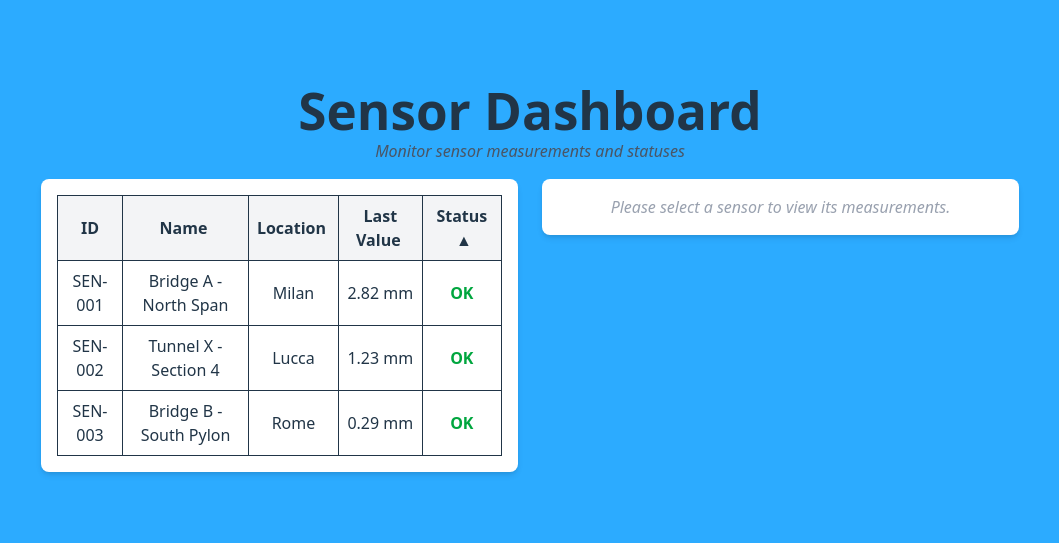
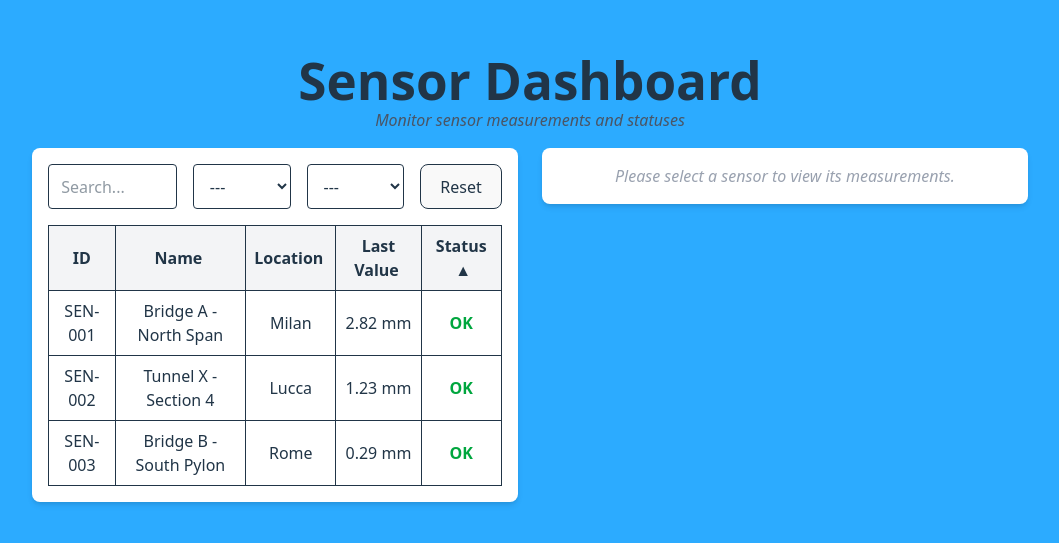
Before and after one commit to luca-longinotti/movesolutions-challenge, a Vue app in the folder move-dashboard/: page / in a window 1280 px wide. Shown: the part 123-666 px from the top of the page, without its empty margins (110-1169 px from the left). Built offline with nearby package versions, Linux system fonts and the light colour scheme.

Commit message:
add table filters

```diff
--- a/move-dashboard/src/style.css
+++ b/move-dashboard/src/style.css
@@ -41,7 +41,7 @@ h1 {
 
 button {
   border-radius: 8px;
-  border: 1px solid transparent;
+  border: 1px solid;
   padding: 0.6em 1.2em;
   font-size: 1em;
   font-weight: 500;
@@ -51,7 +51,9 @@ button {
   transition: border-color 0.25s;
 }
 button:hover {
+  background-color: #1a1a1a;
   border-color: #646cff;
+  color: #f5ecec;
 }
 button:focus,
 button:focus-visible {
--- a/move-dashboard/src/views/Dashboard.vue
+++ b/move-dashboard/src/views/Dashboard.vue
@@ -1,5 +1,5 @@
 <script setup>
-import {ref, onMounted} from 'vue';
+import {ref, onMounted, computed} from 'vue';
 import { generateMeasurements } from '../utils/generateMeasurements';
 import SensorTable from '../components/SensorsTable.vue';
 import SensorChart from '../components/SensorsChart.vue';
@@ -7,6 +7,39 @@ import SensorChart from '../components/SensorsChart.vue';
 const sensors = ref([]);
 const selectedSensor = ref(null);
 const selectedSensorId = ref(null);
+
+const search = ref('');
+const filterStatus = ref('all');
+const filterLocation = ref('all');
+
+const filteredSensors = computed(() => {
+  return sensors.value
+    .filter(sensor => {
+      //Text search filter
+      const matchesText =
+        sensor.name.toLowerCase().includes(search.value.toLowerCase()) ||
+        sensor.id.toLowerCase().includes(search.value.toLowerCase());
+
+      //Status filter
+      const matchesStatus =
+        filterStatus.value === "all" ||
+        sensor.status.toLowerCase() === filterStatus.value;
+
+      //Location filter
+      const matchesLocation =
+        filterLocation.value === "all" ||
+        sensor.location === filterLocation.value;
+
+      return matchesText && matchesStatus && matchesLocation;
+    });
+});
+
+function resetFilters() {
+  search.value = "";
+  filterStatus.value = "all";
+  filterLocation.value = "all";
+}
+
 
 function onSelectSensor(sensor) {
     selectedSensor.value = sensor;
@@ -35,11 +68,9 @@ async function loadSensors() {
     sensors.value = enriched;
 }
 
-
 onMounted(loadSensors);
 
 </script>
-
 <template>
     <div class="w-full text-center mb-4">
         <h1 class="text-3xl font-bold">Sensor Dashboard</h1>
@@ -48,11 +79,33 @@ onMounted(loadSensors);
 
     <div class="flex flex-col lg:flex-row items-start gap-6">
         <div class="lg:w-1/2 w-full bg-white shadow-md rounded-lg p-4">
-            <SensorTable
-                :sensors="sensors"
-                :selected="selectedSensorId"
-                @select="onSelectSensor"
-            />
+            <div class="flex flex-col lg:flex-row gap-4 mb-4">
+
+                <!-- Text search filter -->
+                <input v-model="search" type="text" placeholder="Search..."
+                    class="border rounded px-3 py-2 w-full lg:w-1/3" />
+
+                <!-- Status filter -->
+                <select v-model="filterStatus" class="border rounded px-3 py-2 w-full lg:w-1/4">
+                    <option value="all">---</option>
+                    <option value="ok">OK</option>
+                    <option value="alarm">Alarm</option>
+                </select>
+
+                <!-- Location filter -->
+                <select v-model="filterLocation" class="border rounded px-3 py-2 w-full lg:w-1/4">
+                    <option value="all">---</option>
+                    <option v-for="loc in Array.from(new Set(sensors.map(s => s.location)))" :key="loc" :value="loc">{{
+                        loc }}</option>
+                </select>
+
+                <!-- Reset -->
+                <button @click="resetFilters" class="bg-gray-200 px-4 py-2 rounded hover:bg-gray-300">
+                    Reset
+                </button>
+
+            </div>
+            <SensorTable :sensors="filteredSensors" :selected="selectedSensorId" @select="onSelectSensor" />
         </div>
         <div class="lg:w-1/2 w-full bg-white shadow-md rounded-lg p-4">
             <SensorChart v-if="selectedSensor" :sensor="selectedSensor" />
```
